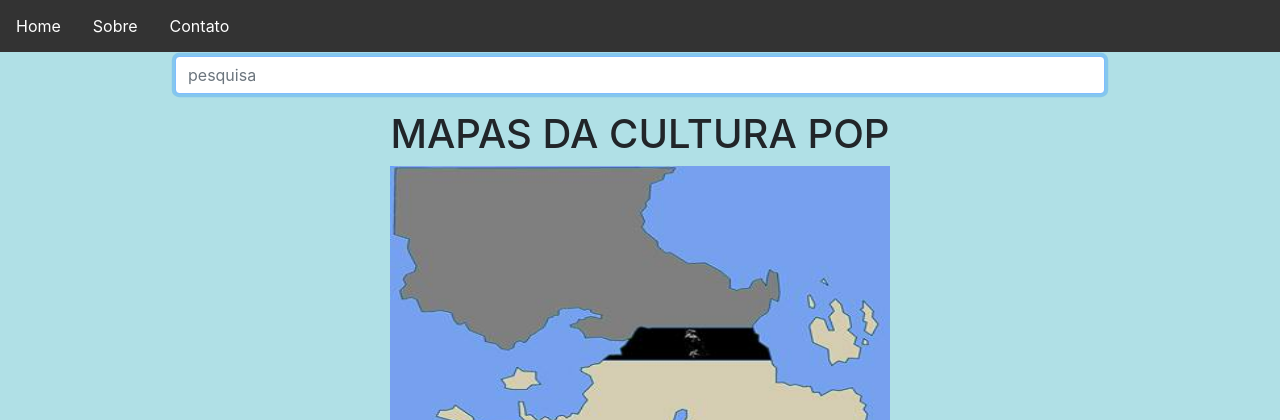
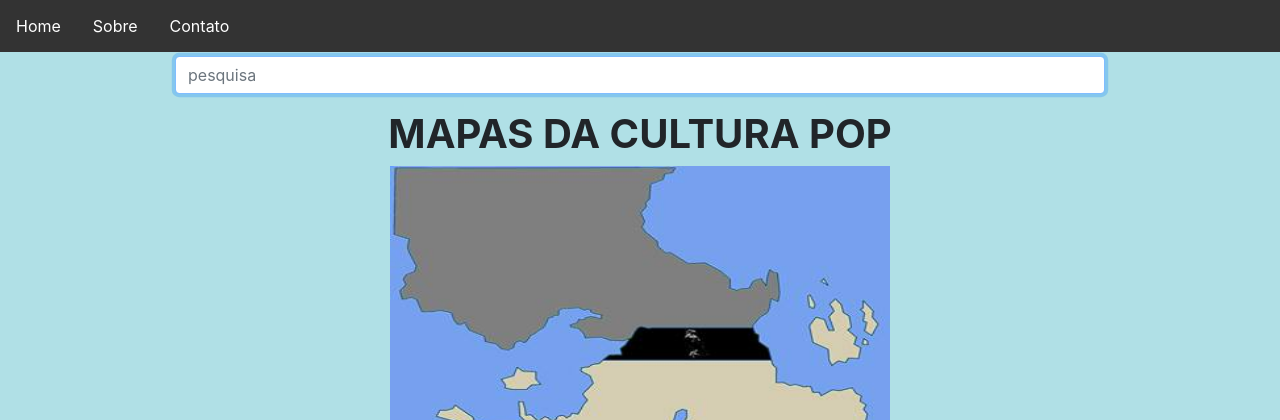
Before and after one commit to edu0037/entrega-, a PHP site: page /index.html in a window 1280 px wide. Shown: the top 420 px of the page. Run offline with PHP 8.4, Linux system fonts and the light colour scheme.

Commit message:
Add files via upload

```diff
--- a/css/estilo.css
+++ b/css/estilo.css
@@ -44,3 +44,6 @@ ul.topnav li a {
     background-color: #ddd;
     border-radius: 5px;
 }
+h1 {
+    font-weight: bolder;
+}
```
